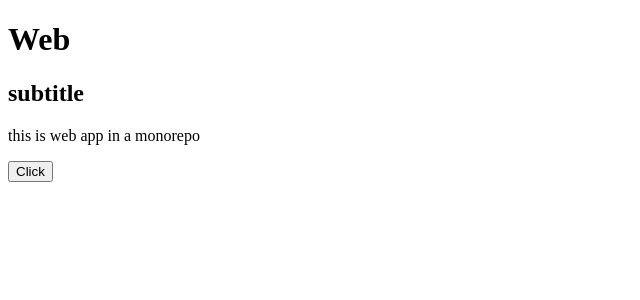
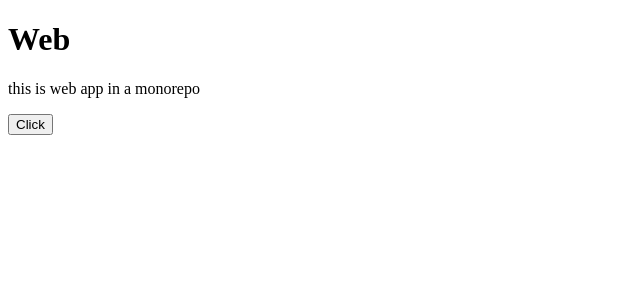
Before and after one commit to usafder/my-turborepo, a Next.js app in the folder apps/web/: page / in a window 1280 px wide. Shown: the top 300 px of the page, without its empty margins (0-640 px from the left). Built offline with nearby package versions, Linux system fonts and the light colour scheme.

Commit message:
removed subtitle from web app

```diff
--- a/apps/web/pages/index.js
+++ b/apps/web/pages/index.js
@@ -4,7 +4,6 @@ export default function Web() {
   return (
     <>
       <h1>Web</h1>
-      <h2>subtitle</h2>
       <p>this is web app in a monorepo</p>
       <Button />
     </>
```
